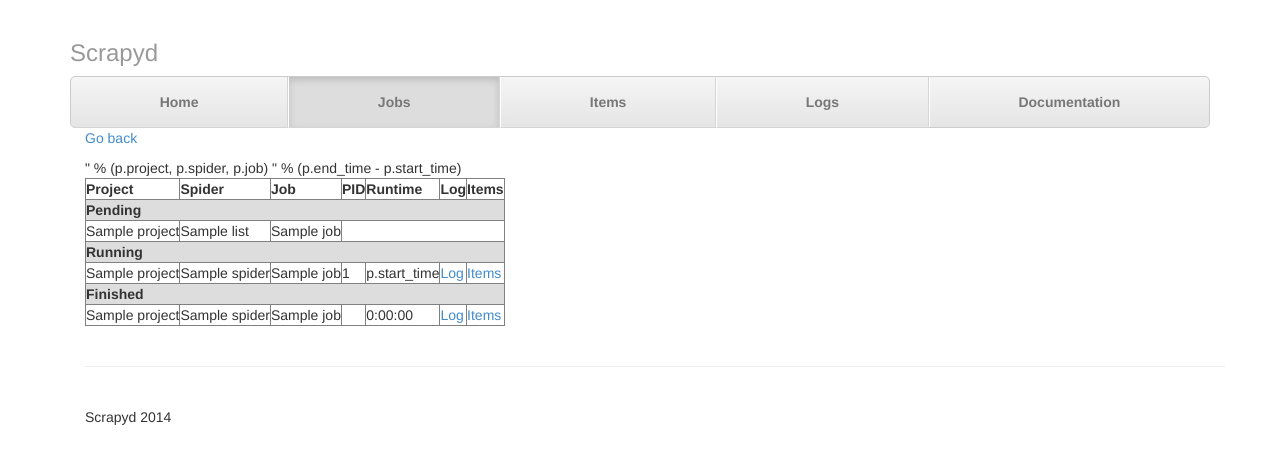
After one commit to scrapy/scrapyd, a Python web app: template templates/jobs.jinja in a window 1280 px wide. The commit adds this page. Shown: the top 476 px of the page. Run offline with Jinja, Linux system fonts and the light colour scheme; the template is opened without the code that fills it: most values are stand-ins (such as "Sample title", 1, 10 or a date in 2020).

Commit message:
template inheritance support and jobs/ tab

```diff
--- /dev/null
+++ b/templates/base.jinja
@@ -0,0 +1,70 @@
+
+<!DOCTYPE html>
+<html lang="en">
+  <head>
+    <meta charset="utf-8">
+    <meta http-equiv="X-UA-Compatible" content="IE=edge">
+    <meta name="viewport" content="width=device-width, initial-scale=1">
+    <meta name="description" content="">
+    <meta name="author" content="">
+    <link rel="shortcut icon" href="static/assets/ico/favicon.ico">
+
+    <title>{% block title %}{% endblock %}</title>
+
+    <!-- Bootstrap core CSS -->
+    <link href="static/css/bootstrap.min.css" rel="stylesheet">
+
+    <!-- Custom styles for this template -->
+    <link href="static/justified-nav.css" rel="stylesheet">
+
+    <!-- Just for debugging purposes. Don't actually copy this line! -->
+    <!--[if lt IE 9]><script src="../../assets/js/ie8-responsive-file-warning.js"></script><![endif]-->
+
+    <!-- HTML5 shim and Respond.js IE8 support of HTML5 elements and media queries -->
+    <!--[if lt IE 9]>
+      <script src="https://oss.maxcdn.com/libs/html5shiv/3.7.0/html5shiv.js"></script>
+      <script src="https://oss.maxcdn.com/libs/respond.js/1.4.2/respond.min.js"></script>
+    <![endif]-->
+  </head>
+
+  <body>
+
+    <div class="container">
+
+      <div class="masthead">
+        <h3 class="text-muted">Scrapyd</h3>
+        <ul class="nav nav-justified">
+
+            {% block activation %}
+            <li><a href="/">Home</a></li>
+            <li><a href="/jobs">Jobs</a></li>
+            <li><a href="/items">Items</a></li>
+            <li><a href="/logs">Logs</a></li>
+            {% endblock %}
+            <li><a href="http://scrapyd.readthedocs.org/en/latest/">Documentation</a></li>
+
+        </ul>
+      </div>
+
+      <div class="container">
+
+      <!-- Main hero unit for a primary marketing message or call to action -->
+      {% block content %}
+      {% endblock %}
+
+      <!-- Site footer -->
+      {% block footer %}
+      <div class="footer">
+        <p>Scrapyd 2014</p>
+      </div>
+      {% endblock %}
+    </div> <!-- /container -->
+
+
+    <!-- Le javascript
+    ================================================== -->
+    {% block jscripts %}
+    {% endblock %}
+    </div>
+  </body>
+</html>
--- /dev/null
+++ b/templates/jobs.jinja
@@ -0,0 +1,53 @@
+{% extends "templates/base.jinja" %}
+{% block title %}Jobs{% endblock %}
+
+{% block activation %}
+    <li><a href="/">Home</a></li>
+    <li class="active"><a href="/jobs">Jobs</a></li>
+    <li><a href="/items">Items</a></li>
+    <li><a href="/logs">Logs</a></li>
+{% endblock %}
+
+{% block content %}
+    <p><a href='..'>Go back</a></p>
+    <table border='1'>
+        <th>Project</th><th>Spider</th><th>Job</th><th>PID</th><th>Runtime</th><th>Log</th><th>Items</th>
+        <tr><th colspan='7' style='background-color: #ddd'>Pending</th></tr>
+        {% for project, queue in queues_items %}
+            {% for m in queue.list() %}
+                <tr>
+                <td>{{ project }}</td>
+                <td>{{ m['name'] }}</td>
+                <td>{{ m['_job'] }}</td>
+                </tr>
+            {% endfor %}
+        {% endfor %}
+        <tr><th colspan='7' style='background-color: #ddd'>Running</th></tr>
+
+        {% for p in processes_values %}
+            <tr>
+                <td>{{ p.project }}</td>
+                <td>{{ p.spider }}</td>
+                <td>{{ p.job }}</td>
+                <td>{{ p.pid }}</td>
+
+                <td>p.start_time</td>
+                <td><a href='/logs/{{ p.project }}/{{ p.spider }}/{{ p.job }}.log'>Log</a></td>
+                <td><a href='/items/{{ p.project }}/{{ p.spider }}/{{ p.job }}.jl'>Items</a></td>" % (p.project, p.spider, p.job)
+            </tr>
+        {% endfor %}
+
+        <tr><th colspan='7' style='background-color: #ddd'>Finished</th></tr>
+        {% for p in launcher_finished %}
+            <tr>
+                <td>{{ p.project }}</td>
+                <td>{{ p.spider }}</td>
+                <td>{{ p.job }}</td>
+                <td></td>
+                <td>{{ p.end_time - p.start_time }}</td>" % (p.end_time - p.start_time)
+                <td><a href='/logs/{{ p.project }}/{{ p.spider }}/{{ p.job }}.log'>Log</a></td>
+                <td><a href='/items/{{ p.project }}/{{ p.spider }}/{{ p.job }}.jl'>Items</a></td>
+            </tr>
+        {% endfor %}
+    </table>
+{% endblock %}
```
Also changed, not shown: scrapyd/website.py (+12 -38 lines), templates/home.jinja (+7 -52 lines).
